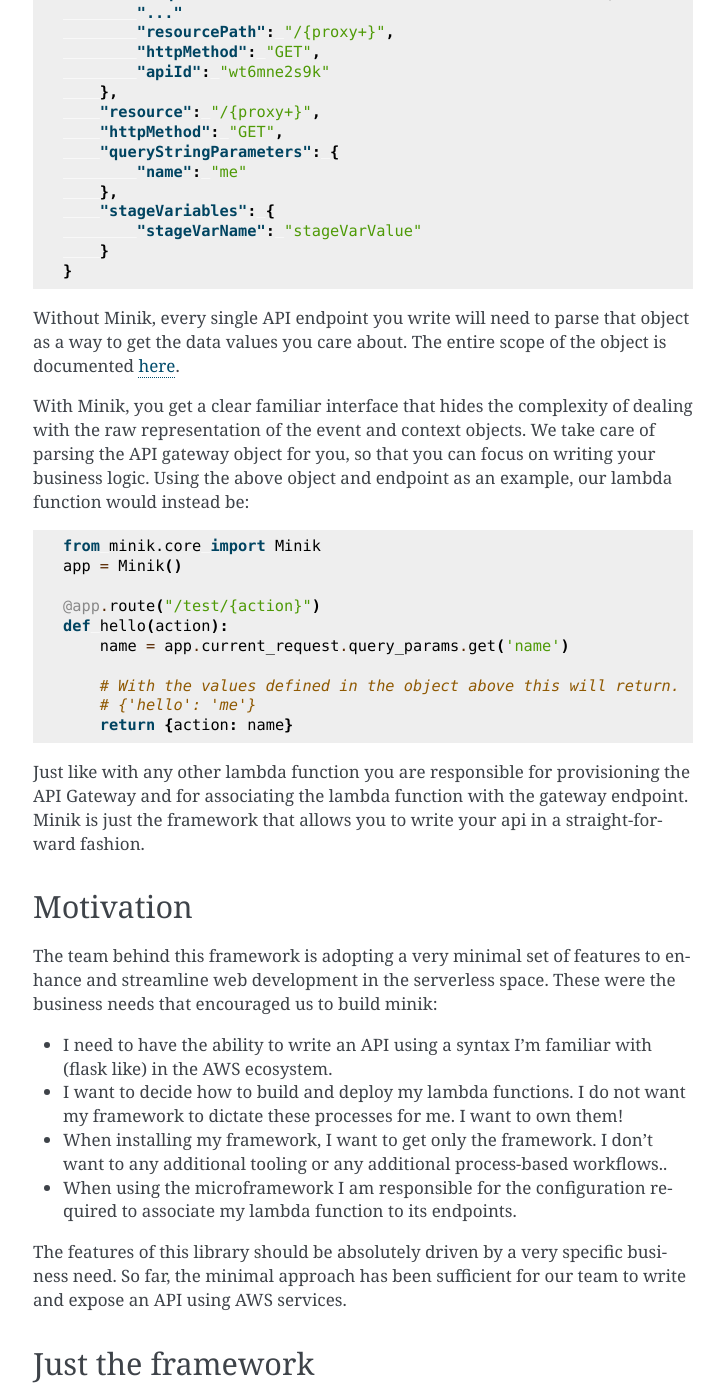
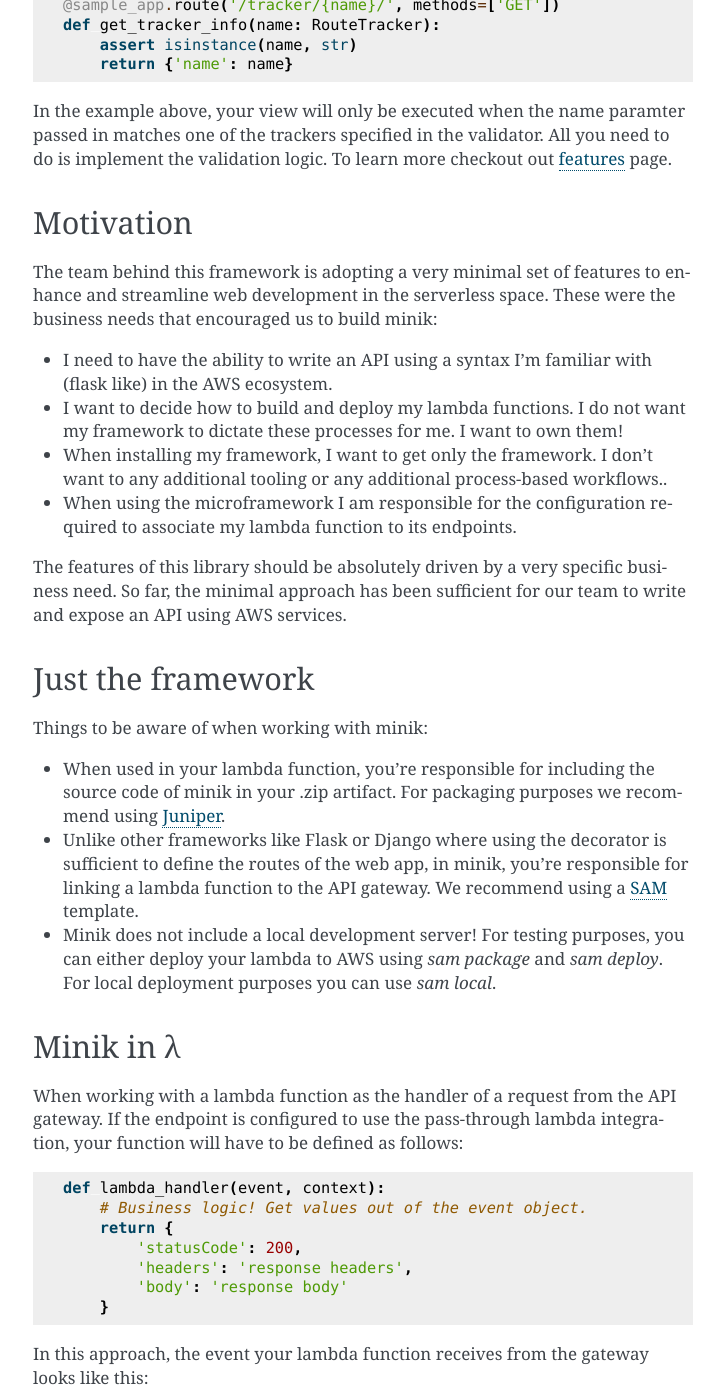
Before and after one commit to eabglobal/minik, a Sphinx documentation site: the page built from docs/index.rst, in a window 1280 px wide and 1400 px high, scrolled down 1298 px. Shown: the whole window, without its empty margins (387-1111 px from the left). Built offline with Sphinx 7.4.7, drawn with Linux system fonts in a browser that asks for light colours; some of the changed text lies outside the part shown.

Commit message:
Adding documentation

```diff
--- /dev/null
+++ b/docs/features.rst
@@ -0,0 +1,95 @@
+Route Validation
+================
+Defined as a web frameworks ability to execute a view based on the validity of the parameters
+in the route. As an example consider this route definition `tenant/<uuid:tenant_uuid>/`
+in this particular case, the view associated with this route should only be executed
+if the tenant_uuid is a valid uuid.
+
+For minik, this feature takes advantage of the `function annotations`_ features of
+python. In this particular case, a developer must specify the type of value he/she
+is expecting at the view level. In this case, the type of field expected is not
+in the route, but instead it is part of the view signature. Using the previous route
+as a basis, a route in minik looks like:
+
+.. code-block:: python
+
+    import uuid
+
+    @app.route('tenant/{tenant_uuid}/')
+    def get_tenant_info(tenant_uuid: uuid.UUID):
+        return {'tenant': 'information'}
+
+Note that in this case the tenant_uuid parameter in the view definition has a
+specific type; uuid.UUID. Using the built in python uuid package, minik will try
+to convert a given value to a uuid.UUID. If it succeeds, the converted value will
+passed in as the view paramter. If the validation does not succeed, the view will
+not be called and the response will be a 404, not found.
+
+..
+
+    GET http://localhost:8000/tenant/qwerty   => 404 Not found
+    POST http://localhost:8000/tenant/qwerty  => 404 Not found
+
+    # Valid requests
+    GET http://localhost:8000/tenant/785fb390-51c0-11e9-8647-d663bd873d93
+    POST http://localhost:8000/tenant/785fb390-51c0-11e9-8647-d663bd873d93
+
+
+Regex Based Routes
+******************
+Minik comes with a built in mechanism that allows a developer to specify a regular
+expression as the means to validate a given route parameter.
+
+.. code-block:: python
+
+    from minik.fields import ReStr
+
+    @app.route('/item/{item_id}/')
+    def get_item(item_id: ReStr(r'([0-9a-f]{8}$)')):
+        assert isinstance(item_id, str)
+        return {'id': item_id}
+
+In this particular example, requests that match the given route with an item_id
+that matches the regular expression will be handled. If a request comes in where
+the item_id does not match the regex, a 404 not found response will be returned.
+
+Keep in mind that you are responsible for enforcing the constraints of the regular
+expression. For instance if the regex of the route above was ([0-9a-f]{8}); without
+the $ at the end, partial matches in the route will pass in a valid. In this case
+the regex is saying to accept a string where the first 8 characters have a constraint.
+
+In this case, the type of value passed in to the view is NOT an instance of the
+`ReStr` class, instead it is a string with the value.
+
+Custom Route Fields
+*******************
+Minik exposes the built in mechamism used to implement the ReStr for a developer to
+expand on the type of route parameters that a route can accept. Using a very simple
+construct a developer can easily define what the validity logic of a route parameter.
+
+.. code-block:: python
+
+    from minik.fields import BaseRouteField
+    class RouteTracker(BaseRouteField):
+
+        def validate(self, value):
+            return value in ('fitbit', 'nikeplus', 'vivosmart',)
+
+
+    @sample_app.route('/tracker/{name}/', methods=['GET'])
+    def get_tracker_info(name: RouteTracker):
+        assert isinstance(name, str)
+        return {'name': name}
+
+The example above illustrates two constructs:
+
+1. The definition of a custom route field
+2. Usage of the route field in a view
+
+This pattern is encouraged as it is a clear example of the single responsibility
+principle. In this case, the RouteTracker's only responsibility is to determine if
+a given name is valid or not. That's it!
+
+Keep in mind that with a valid route, the value of field will be a string!
+
+.. _`function annotations`: https://www.python.org/dev/peps/pep-3107/
--- a/docs/index.rst
+++ b/docs/index.rst
@@ -3,8 +3,8 @@
    You can adapt this file completely to your liking, but it should at least
    contain the root `toctree` directive.
 
-Welcome to minik's documentation
-=================================
+Minik - serverless web framework
+================================
 
 |circle| |pypi version| |apache license|
 
@@ -25,6 +25,93 @@
     @app.route("/test/{proxy}")
     def hello(proxy):
         return {"Hello": proxy}
+
+
+Route Validation
+****************
+Using the `function annotations`_, you can specify the type of value you are expecting
+in your route. The added advantage is that minik will convert your parameter to the
+appropriate type. For instance:
+
+.. code:: python
+
+    @app.route('/articles/{author}/{year}/')
+    def get_articles_view(author: str, year: int):
+        assert isinstance(author, str) and isinstance(year, int)
+        return {'author_name': author, 'year': year}
+
+If you need to specify a regular expression:
+
+.. code-block:: python
+
+    from minik.fields import ReStr
+
+    @app.route('/item/{item_id}/', methods=['GET'])
+    def get_item(item_id: ReStr(r'([0-9a-f]{8}$)')):
+        assert isinstance(item_id, str)
+        return {'id': item_id}
+
+As a bonus! You can extend our validation framework and write your own route fields.
+
+.. code-block:: python
+
+    from minik.fields import BaseRouteField
+
+    class RouteTracker(BaseRouteField):
+
+        def validate(self, value):
+            return value in ('fitbit', 'nikeplus', 'vivosmart',)
+
+
+    @sample_app.route('/tracker/{name}/', methods=['GET'])
+    def get_tracker_info(name: RouteTracker):
+        assert isinstance(name, str)
+        return {'name': name}
+
+In the example above, your view will only be executed when the name paramter passed in
+matches one of the trackers specified in the validator. All you need to do is implement the
+validation logic. To learn more checkout out `features`_ page.
+
+.. _`function annotations`: https://www.python.org/dev/peps/pep-3107/
+.. _`features`: https://eabglobal.github.io/minik/features.html
+
+Motivation
+**********
+
+The team behind this framework is adopting a very minimal set of features to enhance
+and streamline web development in the serverless space. These were the business
+needs that encouraged us to build minik:
+
+- I need to have the ability to write an API using a syntax I'm familiar with
+  (flask like) in the AWS ecosystem.
+- I want to decide how to build and deploy my lambda functions. I do not want
+  my framework to dictate these processes for me. I want to own them!
+- When installing my framework, I want to get only the framework. I don’t want
+  to any additional tooling or any additional process-based workflows..
+- When using the microframework I am responsible for the configuration
+  required to associate my lambda function to its endpoints.
+
+
+The features of this library should be absolutely driven by a very specific
+business need. So far, the minimal approach has been sufficient for our team to
+write and expose an API using AWS services.
+
+Just the framework
+******************
+
+Things to be aware of when working with minik:
+
+- When used in your lambda function, you're responsible for including the source
+  code of minik in your .zip artifact. For packaging purposes we recommend using
+  `Juniper`_.
+- Unlike other frameworks like Flask or Django where using the decorator is
+  sufficient to define the routes of the web app, in minik, you’re responsible
+  for linking a lambda function to the API gateway. We recommend using a
+  `SAM`_ template.
+- Minik does not include a local development server! For testing purposes, you can
+  either deploy your lambda to AWS using `sam package` and `sam deploy`. For local
+  deployment purposes you can use `sam local`.
+
 
 Minik in λ
 **********
@@ -166,3 +216,4 @@
     :glob:
 
     quickstart.rst
+    features.rst
```
Also changed, not shown: other parts of docs/index.rst (+0 -37 lines).
